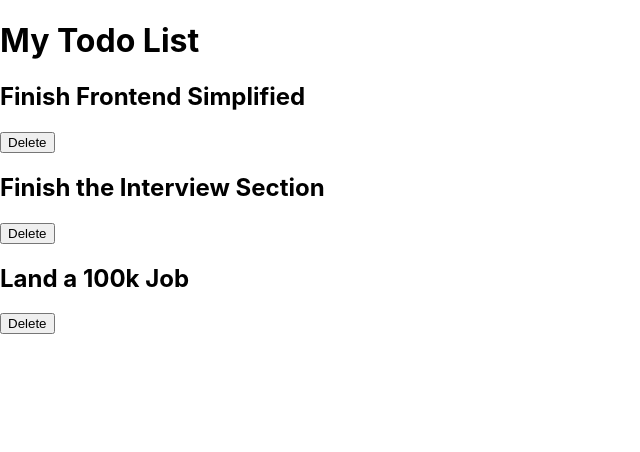
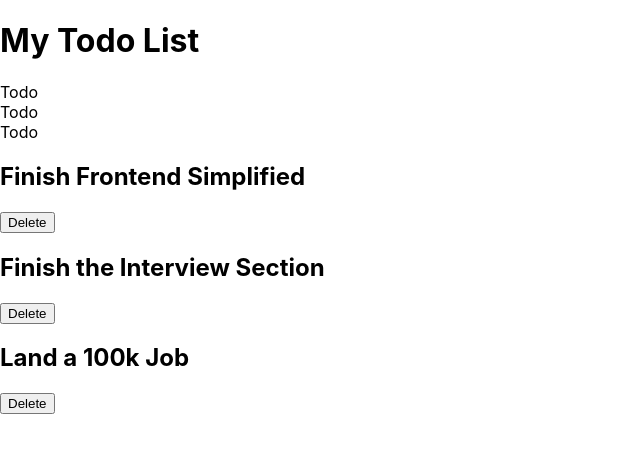
Before and after one commit to mifouts/react-course-crash, a React (Create React App) app: page / in a window 1280 px wide. Shown: the top 452 px of the page, without its empty margins (0-640 px from the left). Built offline with nearby package versions, Linux system fonts and the light colour scheme.

Commit message:
using components

```diff
--- a/src/App.jsx
+++ b/src/App.jsx
@@ -6,6 +6,9 @@ function App() {
   return (
     <div>
       <h1>My Todo List</h1>
+      <Todo></Todo>
+      <Todo></Todo>
+      <Todo></Todo>
       <div>
         <h2>Finish Frontend Simplified</h2>
         <button>Delete</button>
```
